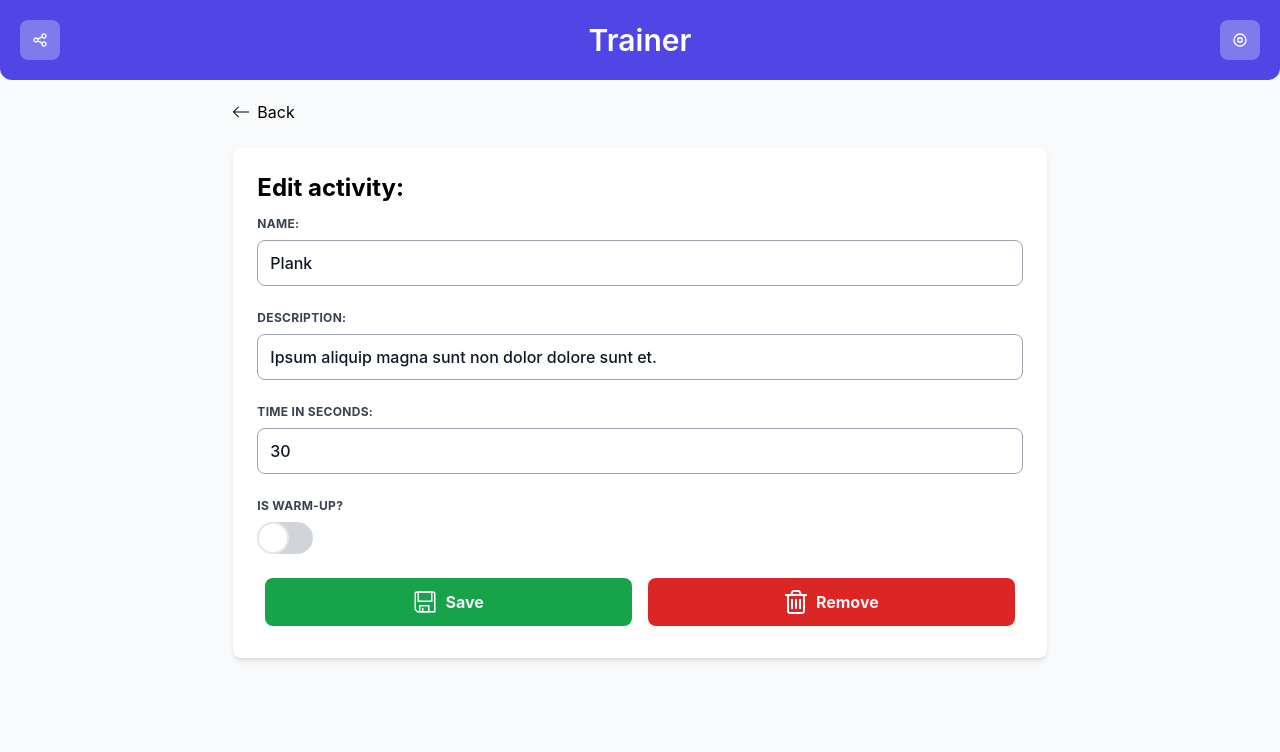
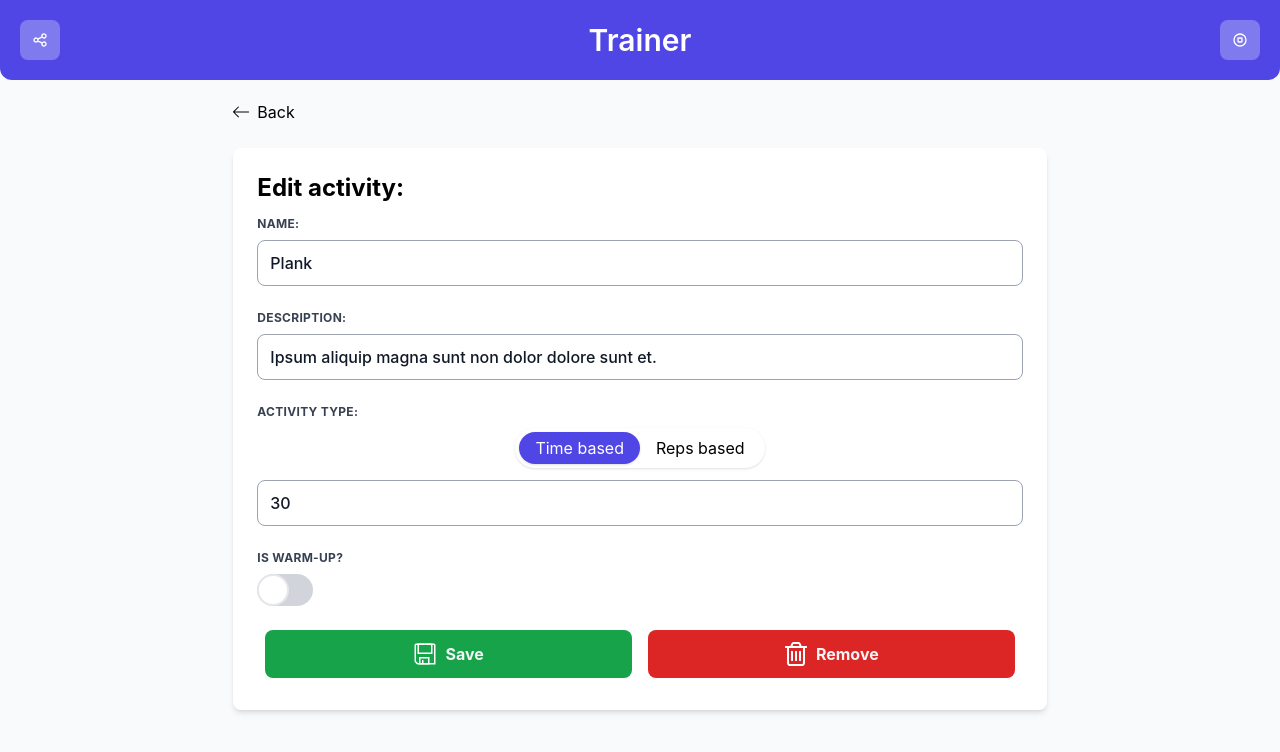
Before and after one commit to simone98dm/lazy-trainer-fe, a Vue app: page /activity/4efd4d28-ee08-4713-838c-d527b518ab55/03b45861-899f-4461-8fc5-be38d2885f5f in a window 1280 px wide. Shown: the top 752 px of the page. Built offline with nearby package versions, Linux system fonts and the light colour scheme.

Commit message:
add reps to object and form

```diff
--- a/src/assets/db.json
+++ b/src/assets/db.json
@@ -11,6 +11,7 @@
                     "name": "Skip",
                     "time": 2000,
                     "videoUrl": "",
+                    "reps": 0,
                     "order": 1,
                     "warmup": false
                 },
@@ -20,6 +21,7 @@
                     "name": "Rest",
                     "time": 3000,
                     "videoUrl": "",
+                    "reps": 0,
                     "order": 2,
                     "warmup": false
                 },
@@ -29,6 +31,7 @@
                     "name": "MC",
                     "time": 2000,
                     "videoUrl": "",
+                    "reps": 0,
                     "order": 3,
                     "warmup": false
                 }
@@ -44,6 +47,7 @@
                     "name": "Skip",
                     "time": 5000,
                     "videoUrl": "",
+                    "reps": 0,
                     "order": 1,
                     "warmup": true
                 },
@@ -53,6 +57,7 @@
                     "name": "Rest",
                     "time": 15000,
                     "videoUrl": "",
+                    "reps": 0,
                     "order": 4,
                     "warmup": true
                 },
@@ -62,6 +67,7 @@
                     "name": "Plank",
                     "time": 60000,
                     "videoUrl": "",
+                    "reps": 0,
                     "order": 5,
                     "warmup": false
                 },
@@ -71,6 +77,7 @@
                     "name": "Rest",
                     "time": 15000,
                     "videoUrl": "",
+                    "reps": 0,
                     "order": 6,
                     "warmup": false
                 },
@@ -80,6 +87,7 @@
                     "name": "Rest",
                     "time": 6000,
                     "videoUrl": "",
+                    "reps": 0,
                     "order": 2,
                     "warmup": true
                 },
@@ -89,6 +97,7 @@
                     "name": "MC",
                     "time": 30000,
                     "videoUrl": "",
+                    "reps": 0,
                     "order": 3,
                     "warmup": true
                 },
@@ -98,6 +107,7 @@
                     "name": "Plank",
                     "time": 30000,
                     "videoUrl": "",
+                    "reps": 0,
                     "order": 7,
                     "warmup": false
                 },
@@ -107,6 +117,7 @@
                     "name": "Rest",
                     "time": 30000,
                     "videoUrl": "",
+                    "reps": 0,
                     "order": 8,
                     "warmup": false
                 },
@@ -116,6 +127,7 @@
                     "name": "Plank",
                     "time": 60000,
                     "videoUrl": "",
+                    "reps": 0,
                     "order": 9,
                     "warmup": false
                 },
@@ -125,6 +137,7 @@
                     "name": "Rest",
                     "time": 30000,
                     "videoUrl": "",
+                    "reps": 0,
                     "order": 10,
                     "warmup": false
                 },
@@ -134,6 +147,7 @@
                     "name": "Plank",
                     "time": 30000,
                     "videoUrl": "",
+                    "reps": 0,
                     "order": 11,
                     "warmup": false
                 },
@@ -143,6 +157,7 @@
                     "name": "Spiderman",
                     "time": 30000,
                     "videoUrl": "",
+                    "reps": 0,
                     "order": 12,
                     "warmup": false
                 }
--- a/src/components/ActivityForm/ActivityForm.vue
+++ b/src/components/ActivityForm/ActivityForm.vue
@@ -1,12 +1,13 @@
+})
 <script setup lang="ts">
-import {IActivity} from "../../models/Activity";
-import {ref} from "vue";
+import { IActivity } from "../../models/Activity";
+import { ref, watch } from "vue";
 import Button from "@/components/Button/Button.vue";
-import {v4 as uuidv4} from "uuid";
+import { v4 as uuidv4 } from "uuid";
 import TrashIcon from "@/components/Icons/TrashIcon.vue";
 import AddIcon from "@/components/Icons/AddIcon.vue";
 import SaveIcon from "@/components/Icons/SaveIcon.vue";
-import {ButtonColor} from "../../utils";
+import { ButtonColor } from "../../utils";
 
 const props = defineProps([
   "id",
@@ -16,6 +17,7 @@ const props = defineProps([
   "time",
   "warmup",
   "order",
+  "reps",
 ]);
 const emits = defineEmits(["save", "remove"]);
 
@@ -25,11 +27,23 @@ let name = ref(props.name || "");
 let id = ref(props.id || uuid);
 let description = ref(props.description || "");
 let time = ref(props.time / 1000 || 0);
+let reps = ref(props.reps || 0);
 let warmup = ref(props.warmup || false);
 let order = ref(props.order || 0);
 let videoUrl = ref("");
+let isTimeBasedActivity = ref(
+  (Boolean(props.time !== 0) && Boolean(props.reps === 0)) ?? false
+);
+
+watch(reps, (a, b) => {
+  console.log("🚀 ~ file: ActivityForm.vue ~ line 37 ~ watch ~ a", a);
+});
 
 function save() {
+  console.log(
+    "🚀 ~ file: ActivityForm.vue ~ line 50 ~ save ~ reps.value",
+    reps.value
+  );
   const activity: IActivity = {
     id: id.value,
     name: name.value,
@@ -38,7 +52,17 @@ function save() {
     order: order.value,
     warmup: warmup.value,
     videoUrl: videoUrl.value,
+    reps: reps.value,
   };
+  if (isTimeBasedActivity.value) {
+    activity.reps = 0;
+  } else {
+    activity.time = 0;
+  }
+  console.log(
+    "🚀 ~ file: ActivityForm.vue ~ line 51 ~ save ~ activity",
+    activity
+  );
   emits("save", activity);
 }
 
@@ -93,32 +117,56 @@ function remove() {
         <div class="w-full md:w-full px-3 mb-6">
           <label
             class="block uppercase tracking-wide text-gray-700 text-xs font-bold mb-2"
-            for="activityTime"
+            for="activityType"
           >
-            Time in seconds:
+            Activity type:
           </label>
+          <div class="flex justify-center">
+            <div
+              class="w-fit flex justify-between shadow rounded-full h-10 flex p-1 mb-3"
+            >
+              <button
+                :class="[
+                  'flex items-center w-fit p-4 rounded-full h-8 transition-all',
+                  {
+                    'bg-indigo-600 text-white shadow': isTimeBasedActivity,
+                  },
+                ]"
+                @click="() => (isTimeBasedActivity = true)"
+              >
+                Time based
+              </button>
+              <button
+                :class="[
+                  'flex items-center w-fit p-4 rounded-full h-8 transition-all',
+                  {
+                    'bg-indigo-600 text-white shadow': !isTimeBasedActivity,
+                  },
+                ]"
+                @click="() => (isTimeBasedActivity = false)"
+              >
+                Reps based
+              </button>
+            </div>
+          </div>
+
           <input
+            v-if="isTimeBasedActivity"
             v-model="time"
             class="appearance-none block w-full bg-white text-gray-900 font-medium border border-gray-400 rounded-lg py-3 px-3 leading-tight focus:outline-none"
-              name="activityTime"
-              type="text"
+            name="activityType"
+            type="number"
+          />
+          <input
+            v-else
+            v-model="reps"
+            class="appearance-none block w-full bg-white text-gray-900 font-medium border border-gray-400 rounded-lg py-3 px-3 leading-tight focus:outline-none"
+            name="activityType"
+            type="number"
           />
         </div>
 
         <div class="w-full md:w-full flex flex-col px-3 mb-6">
-          <!-- <label
-            class="block uppercase tracking-wide text-gray-700 text-xs font-bold mb-2"
-            for="activityWarmup"
-          >
-            Is warm-up?
-          </label> -->
-          <!-- <input
-            v-model="warmup"
-            class="toggle"
-            name="activityWarmup py-3"
-            type="checkbox"
-          /> -->
-
           <label
             class="uppercase tracking-wide text-gray-700 text-xs font-bold mb-2"
             for="toggle"
--- a/src/models/Activity.ts
+++ b/src/models/Activity.ts
@@ -3,6 +3,7 @@ export interface IActivity {
   description: string;
   name: string;
   time: number;
+  reps: number;
   videoUrl: string;
   warmup: boolean;
   order: number;
--- a/src/pages/Activity.vue
+++ b/src/pages/Activity.vue
@@ -1,14 +1,14 @@
 <script setup lang="ts">
-import {useRoute, useRouter} from "vue-router";
+import { useRoute, useRouter } from "vue-router";
 import ActivityForm from "@/components/ActivityForm/ActivityForm.vue";
 import BackButton from "@/components/BackButton/BackButton.vue";
-import {useActivityStore} from "../stores/activity";
-import {IActivity} from "../models/Activity";
+import { useActivityStore } from "../stores/activity";
+import { IActivity } from "../models/Activity";
 
 const route = useRoute();
 const router = useRouter();
 const store = useActivityStore();
-const {sessionId, activityId} = route.params;
+const { sessionId, activityId } = route.params;
 const session = store.getSession(sessionId as string);
 
 if (!session) {
@@ -23,6 +23,7 @@ let activity: IActivity = {
   videoUrl: "",
   warmup: false,
   order: 0,
+  reps: 0,
 };
 
 if (activityId) {
@@ -66,6 +67,7 @@ function removeActivity(activityId: string) {
       :day-of-week="session?.dayOfWeek"
       :warmup="activity?.warmup"
       :order="activity?.order"
+      :reps="activity?.reps"
       @save="saveActivity"
       @remove="removeActivity"
     />
```
Lines whose indentation alone changed are shown as unchanged.
